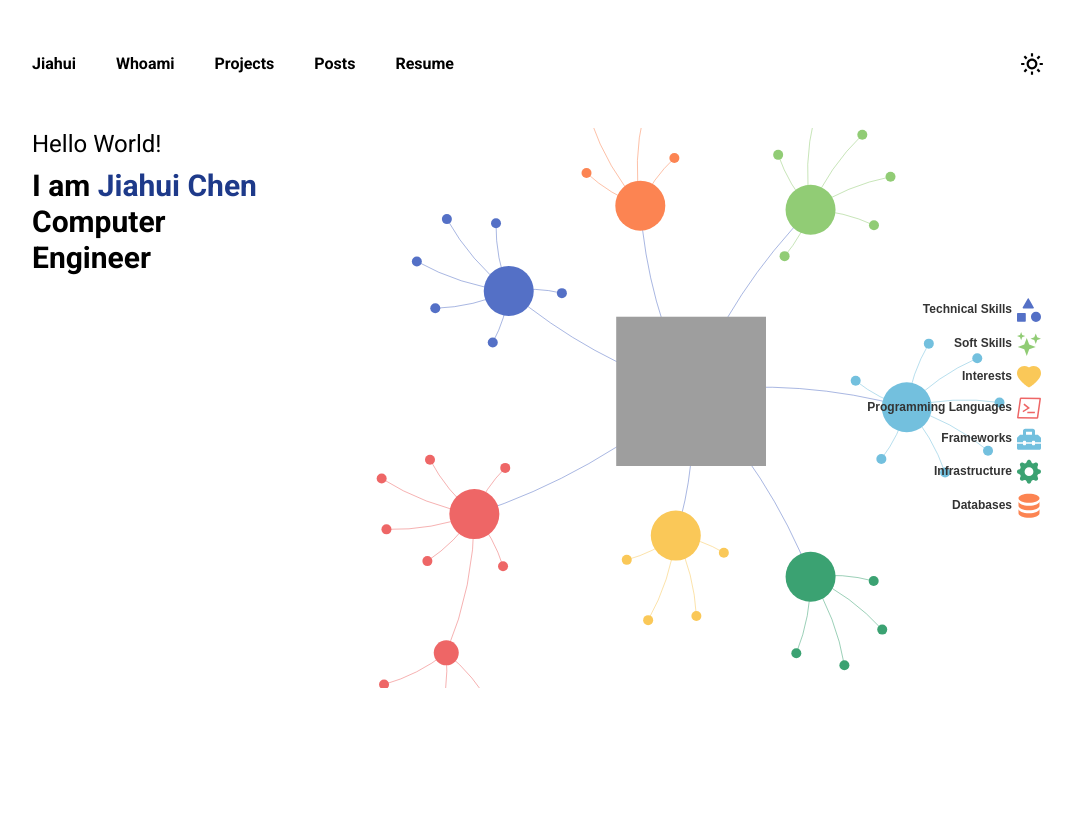
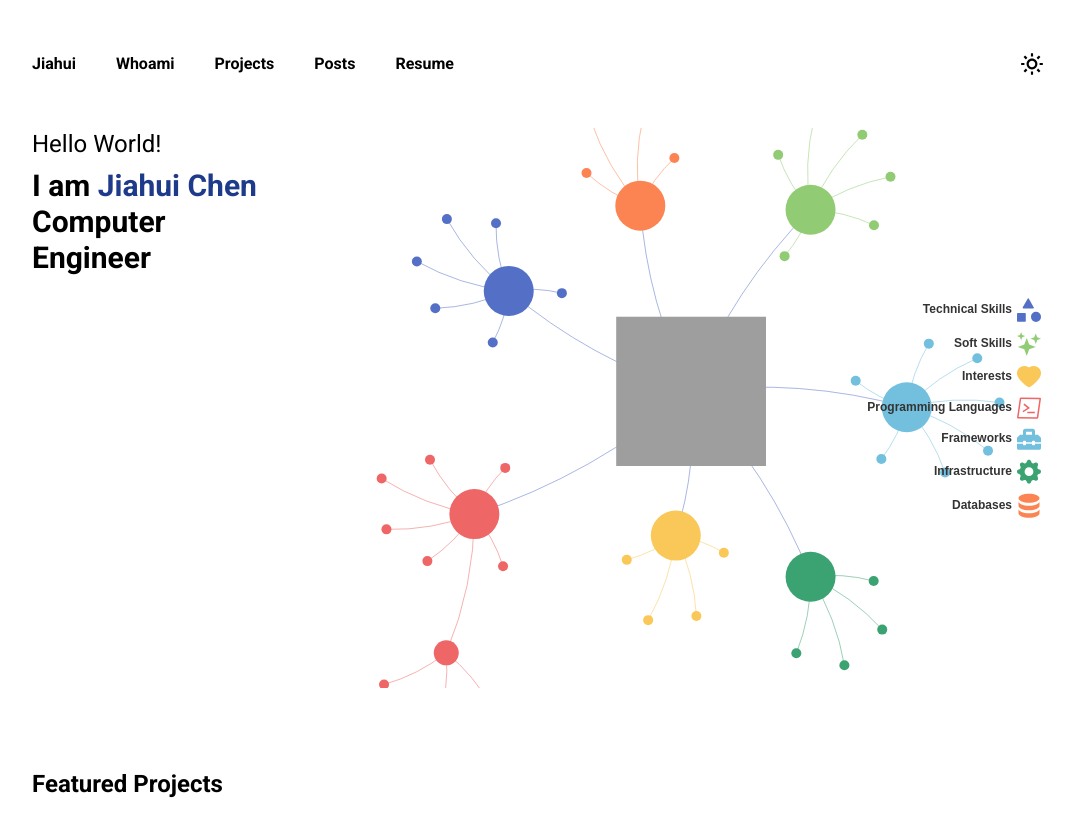
Before and after one commit to JiahuiChen99/HelloWorld2, a React (Create React App) app: page / in a window 1280 px wide. Shown: the top 836 px of the page, without its empty margins (96-1170 px from the left). Before the commit the page ends 800 px from the top, so only its background shows below. Built offline with nearby package versions, Linux system fonts and the light colour scheme.

Commit message:
#9 feat: add featured projects' page to homepage

```diff
--- a/src/Pages/HomePage.tsx
+++ b/src/Pages/HomePage.tsx
@@ -1,9 +1,11 @@
 import HeroBanner from "../Components/HomePage/HeroBanner";
+import FeaturedProjects from "../Components/HomePage/FeaturedProjects";
 
 function HomePage() {
     return(
         <div className="w-full h-full">
             <HeroBanner/>
+            <FeaturedProjects/>
         </div>
     )
 }
```
